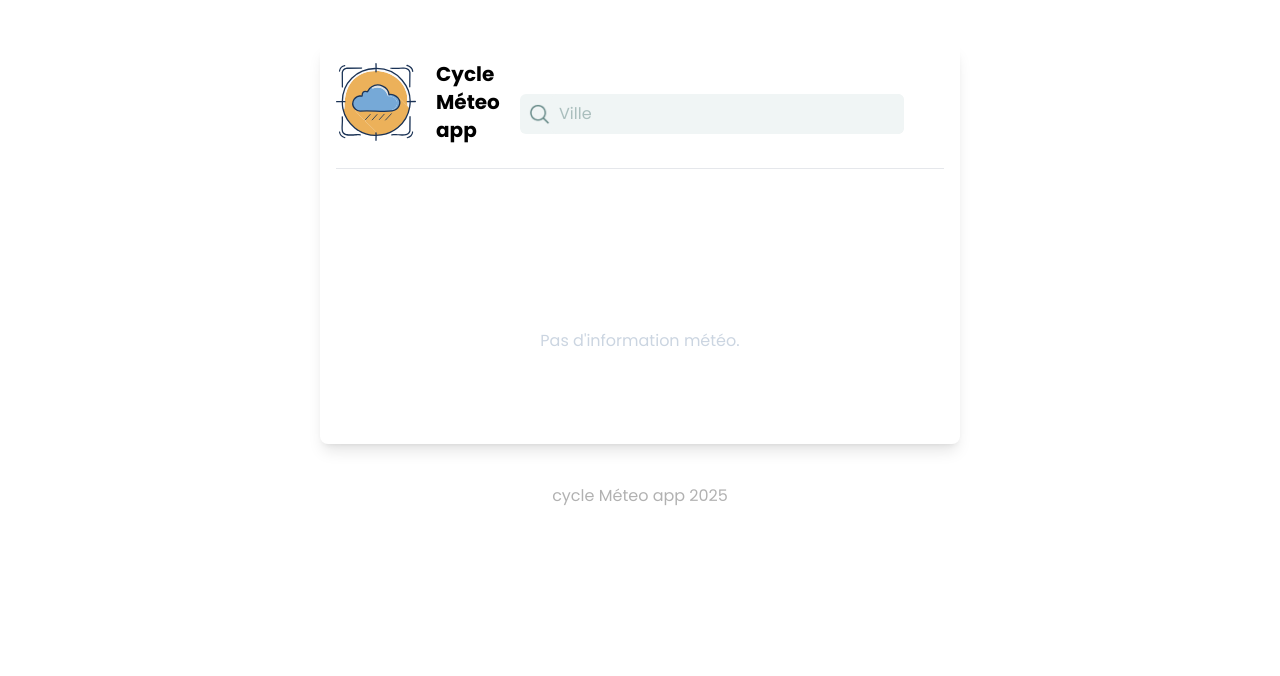
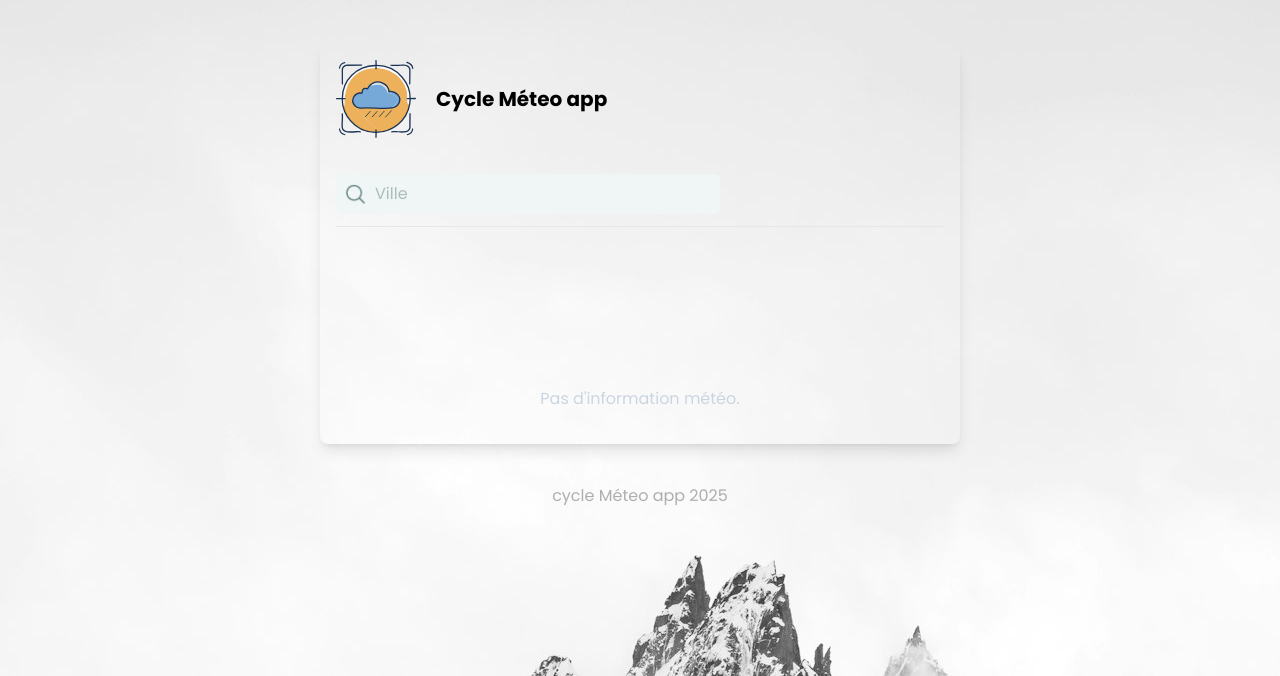
Before and after one commit to Eddyzzero/app-m-teo, a Vue app: page / in a window 1280 px wide. Shown: the part 124-800 px from the top of the page. Built offline with nearby package versions, Linux system fonts and the light colour scheme.

Commit message:
added tailwind css style

```diff
--- a/index.html
+++ b/index.html
@@ -1,5 +1,5 @@
 <!DOCTYPE html>
-<html lang="">
+<html lang="Fr">
 
 <head>
   <meta charset="UTF-8">
@@ -15,7 +15,7 @@
 </head>
 
 <body>
-  <div class=" bg-main bg-cover bg-center bg-no-repeat" id="app"></div>
+  <div id="app"></div>
   <script type="module" src="./src/main.js"></script>
 </body>
 
--- a/src/App.vue
+++ b/src/App.vue
@@ -1,7 +1,7 @@
 <template>
-  <div class="flex justify-center items-center flex-col h-screen font-Poppins gap-10">
+  <div class="flex justify-center items-center flex-col h-screen font-Poppins gap-10 bg-main">
     <div class=" size-2/4  rounded-lg shadow-lg p-4">
-      <div class=" flex flex-row  mr-10  justify-between">
+      <div class=" flex flex-row justify-between mr-10 sm:flex-wrap  ">
         <Headerbar />
         <CityInput @weatherData="handleWeatherData" />
       </div>
@@ -19,6 +19,7 @@ import { ref } from 'vue';
 import CityInput from './components/CityInput.vue';
 import Headerbar from './components/HeaderBar.vue';
 import WeatherResult from './components/WeatherResult.vue';
+
 export default {
   name: "App",
   components: {
--- a/src/components/CityInput.vue
+++ b/src/components/CityInput.vue
@@ -1,10 +1,14 @@
 <template>
-    <div class="flex flex-col justify-center">
+    <div class="flex flex-col justify-center flex-wrap">
         <div class="flex flex-row font-Poppins justify-start items-center bg-white-pastel rounded-md my-3 w-96">
             <img class=" size-6 ml-2" src="../assets/icons/SVG/Depth 7, Frame 0.png" alt="icon">
             <input
                 class=" p-2 w-full rounded-md bg-white-pastel focus:outline-none text-green-pastel placeholder:text-green-pastel placeholder:text-opacity-50"
-                type="text" placeholder="Ville" @input="getSearchResults" v-model="searchQuery">
+                type="text"
+                placeholder="Ville"
+                @input="getSearchResults"
+                v-model="searchQuery"
+                required>
         </div>
         <section class="relative">
             <ul class=" bg-white-pastel text-green-pastel rounded-xl  shadow-sm py-2 px-1  absolute top-0 left-0 w-full z-10 transition-all"
--- a/src/output.css
+++ b/src/output.css
@@ -633,6 +633,10 @@ video {
   flex-direction: column;
 }
 
+.flex-wrap {
+  flex-wrap: wrap;
+}
+
 .items-center {
   align-items: center;
 }
@@ -676,6 +680,10 @@ video {
 .bg-white-pastel {
   --tw-bg-opacity: 1;
   background-color: rgb(240 245 245 / var(--tw-bg-opacity, 1));
+}
+
+.bg-main {
+  background-image: url('./src/assets/images/mountain.jpg');
 }
 
 .p-2 {
@@ -762,6 +770,12 @@ video {
   box-shadow: var(--tw-ring-offset-shadow, 0 0 #0000), var(--tw-ring-shadow, 0 0 #0000), var(--tw-shadow);
 }
 
+.shadow-\[18px_20px_207px_27px_rgba\(220\2c _164\2c _59\2c _0\.2\)\] {
+  --tw-shadow: 18px 20px 207px 27px rgba(220, 164, 59, 0.2);
+  --tw-shadow-colored: 18px 20px 207px 27px var(--tw-shadow-color);
+  box-shadow: var(--tw-ring-offset-shadow, 0 0 #0000), var(--tw-ring-shadow, 0 0 #0000), var(--tw-shadow);
+}
+
 .transition-all {
   transition-property: all;
   transition-timing-function: cubic-bezier(0.4, 0, 0.2, 1);
@@ -800,3 +814,9 @@ video {
   outline: 2px solid transparent;
   outline-offset: 2px;
 }
+
+@media (min-width: 640px) {
+  .sm\:flex-wrap {
+    flex-wrap: wrap;
+  }
+}
--- a/tailwind.config.js
+++ b/tailwind.config.js
@@ -5,7 +5,7 @@ export default {
     extend: {
 
       backgroundImage: {
-        main: "url('/src/assets/images/mountain.jpg')",
+        main: "url('./src/assets/images/mountain.jpg')",
       },
       colors: {
         'green-pastel': '#638785',
```
